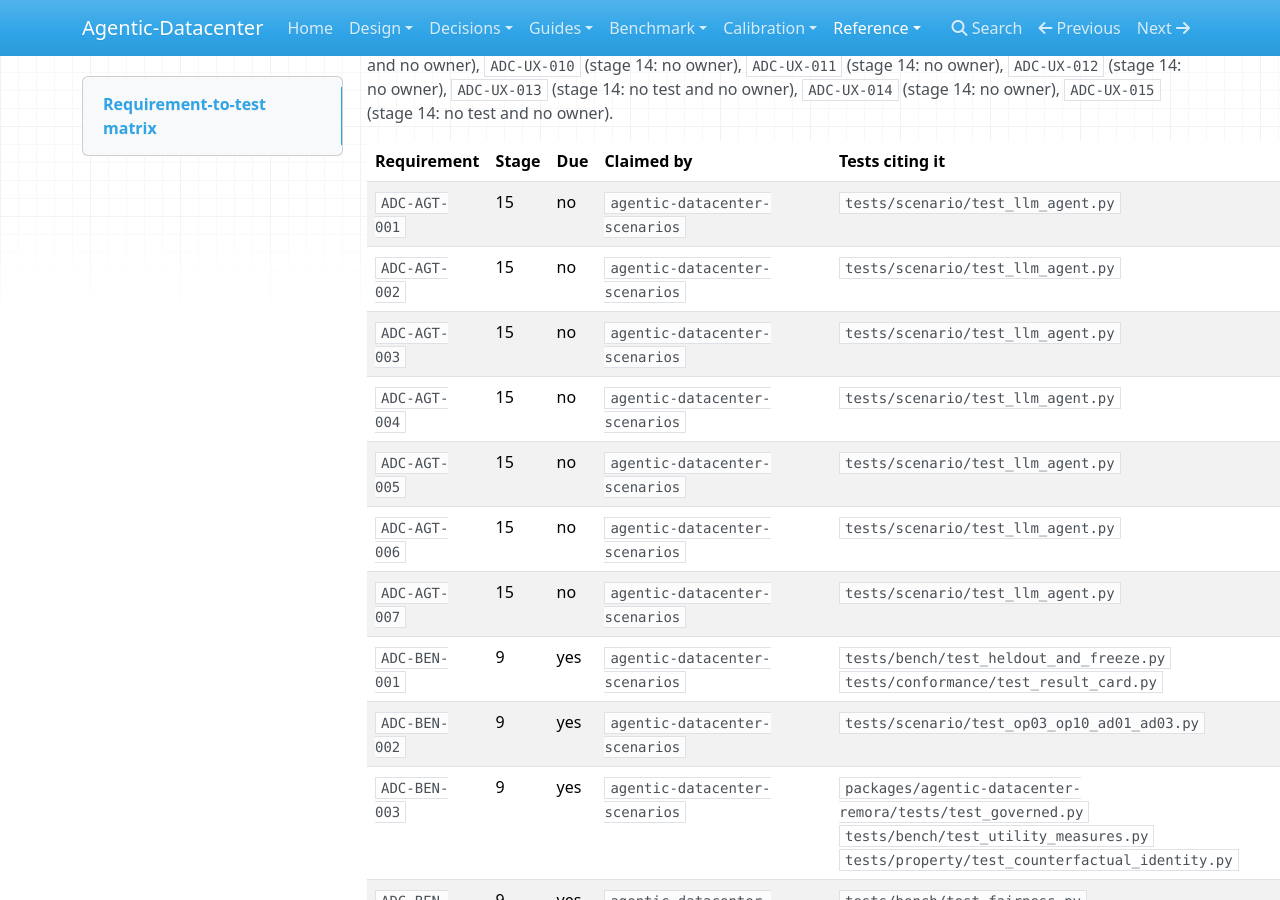
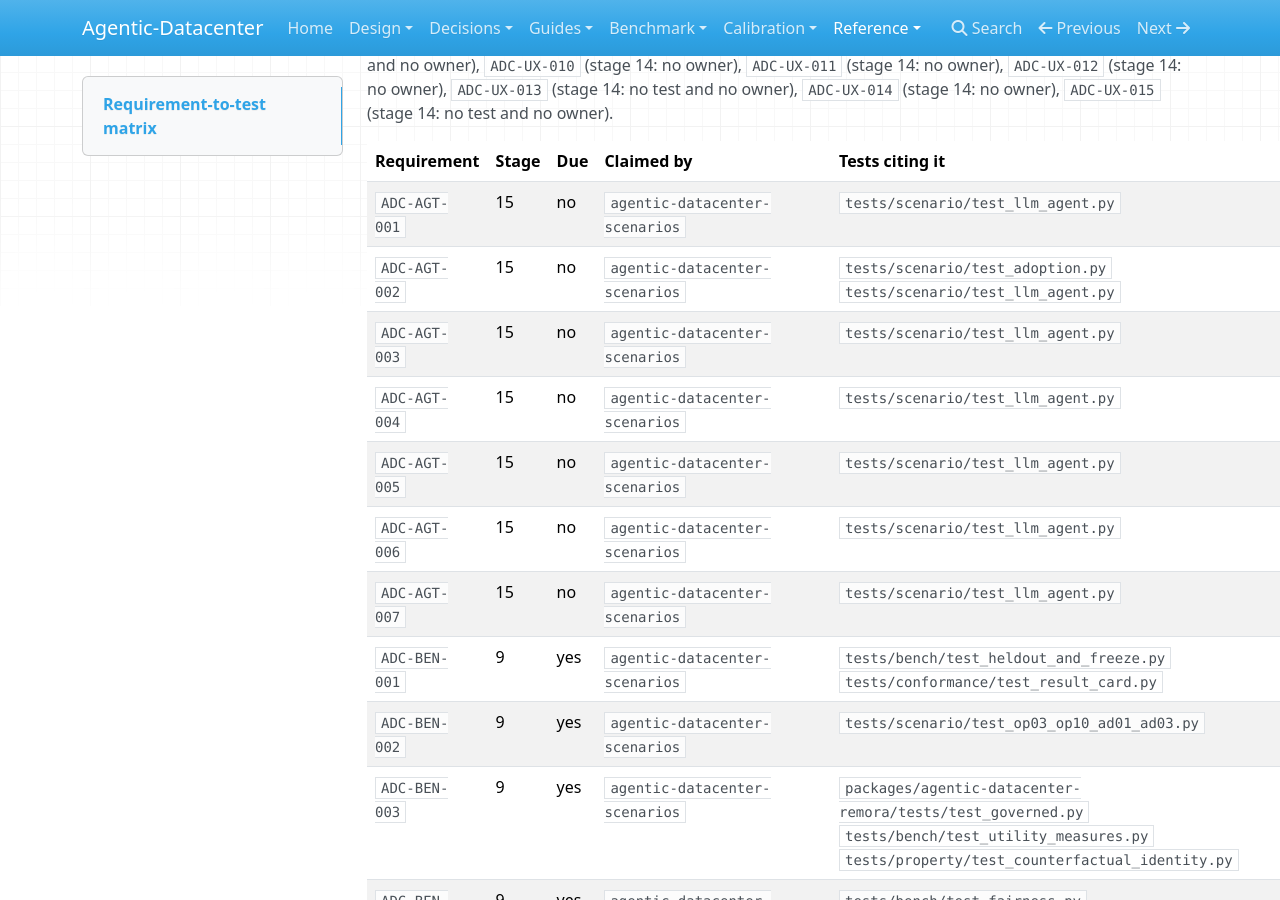
Before and after one commit to agentic-datacenter/agentic-datacenter, an MkDocs documentation site: the page built from docs/reference/requirements.md, in a window 1280 px wide and 900 px high, scrolled down 457 px. Built offline with MkDocs 1.6.1, drawn with Linux system fonts in a browser that asks for light colours; nearby versions of some CDN libraries.

Commit message:
Regenerate the requirement page for the operator report's test of ADC-AGT-002

```diff
--- a/docs/reference/requirements.md
+++ b/docs/reference/requirements.md
@@ -9,7 +9,7 @@ A requirement of a later stage is not due. That does not mean it is not built: m
 | Requirement | Stage | Due | Claimed by | Tests citing it |
 | --- | --- | --- | --- | --- |
 | `ADC-AGT-001` | 15 | no | `agentic-datacenter-scenarios` | `tests/scenario/test_llm_agent.py` |
-| `ADC-AGT-002` | 15 | no | `agentic-datacenter-scenarios` | `tests/scenario/test_llm_agent.py` |
+| `ADC-AGT-002` | 15 | no | `agentic-datacenter-scenarios` | `tests/scenario/test_adoption.py`<br>`tests/scenario/test_llm_agent.py` |
 | `ADC-AGT-003` | 15 | no | `agentic-datacenter-scenarios` | `tests/scenario/test_llm_agent.py` |
 | `ADC-AGT-004` | 15 | no | `agentic-datacenter-scenarios` | `tests/scenario/test_llm_agent.py` |
 | `ADC-AGT-005` | 15 | no | `agentic-datacenter-scenarios` | `tests/scenario/test_llm_agent.py` |
```
